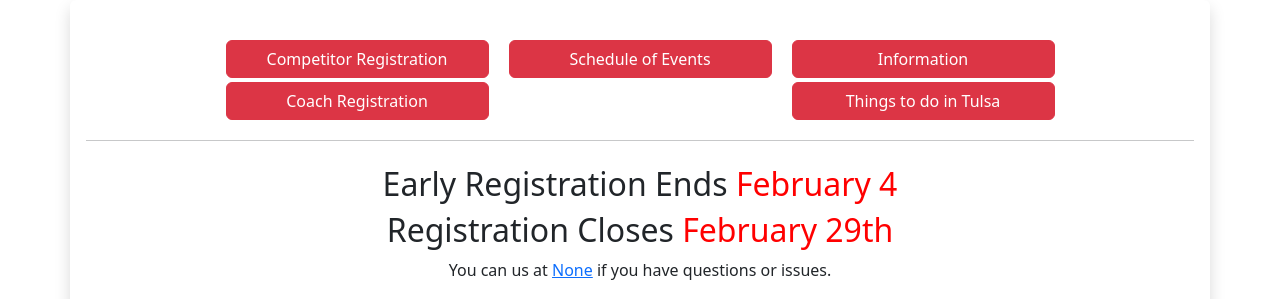
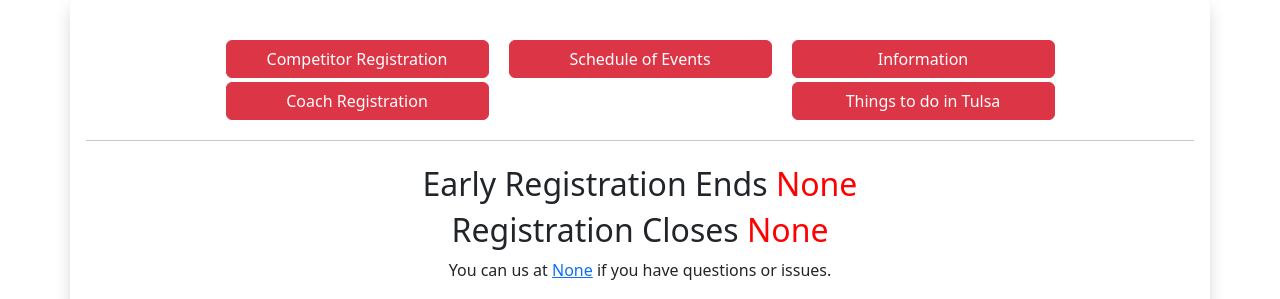
Before and after one commit to audioboxer217/tkd_registration_frontend, a Flask app: page / in a window 1280 px wide. Shown: the top 299 px of the page. Run offline with Flask 2, Linux system fonts and the light colour scheme; parts of the project's set-up code (start-up, migrations or seed data) failed here and were passed over; some libraries are stand-ins or nearby versions.

Commit message:
Use dynamic reg dates

```diff
--- a/app.py
+++ b/app.py
@@ -42,6 +42,8 @@ def index_page():
         title=os.getenv("COMPETITION_NAME"),
         email=os.getenv("CONTACT_EMAIL"),
         competition_name=os.getenv("COMPETITION_NAME"),
+        early_reg_date=os.getenv("EARLY_REG_DATE"),
+        reg_close_date=os.getenv("REG_CLOSE_DATE"),
         favicon_url=f'https://{app.config["mediaBucket"]}.s3.us-east-2.amazonaws.com/favicon.png',
         poster_url=f'https://{app.config["mediaBucket"]}.s3.us-east-2.amazonaws.com/registration_poster.jpg',
     )
--- a/templates/partials/index.html
+++ b/templates/partials/index.html
@@ -1,7 +1,7 @@
 <div class="row justify-content-md-center mt-4">
   <div class="col" align="center">
-    <h2>Early Registration Ends <font color="red">February 4</font></h2>
-    <h2>Registration Closes <font color="red">February 29th</font></h2>
+    <h2>Early Registration Ends <font color="red">{{early_reg_date}}</font></h2>
+    <h2>Registration Closes <font color="red">{{reg_close_date}}</font></h2>
   </div>
 </div>
 <div class="row justify-content-md-center" align="center">
```
